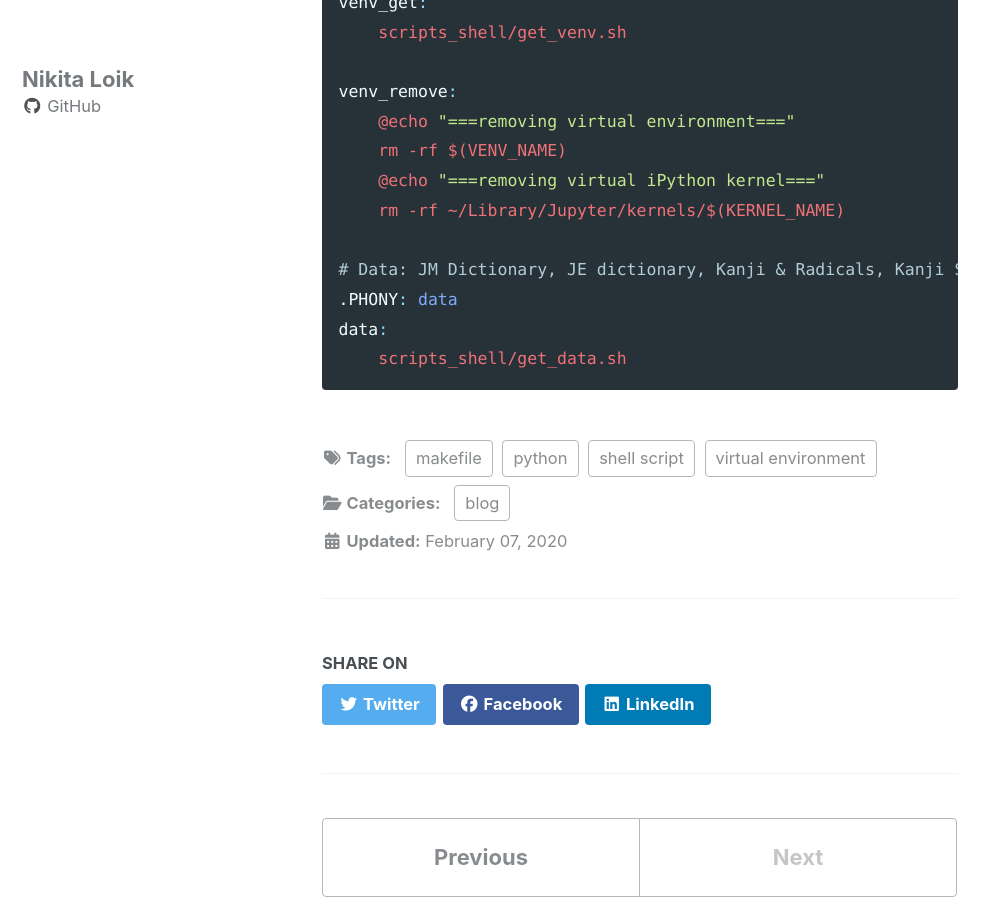
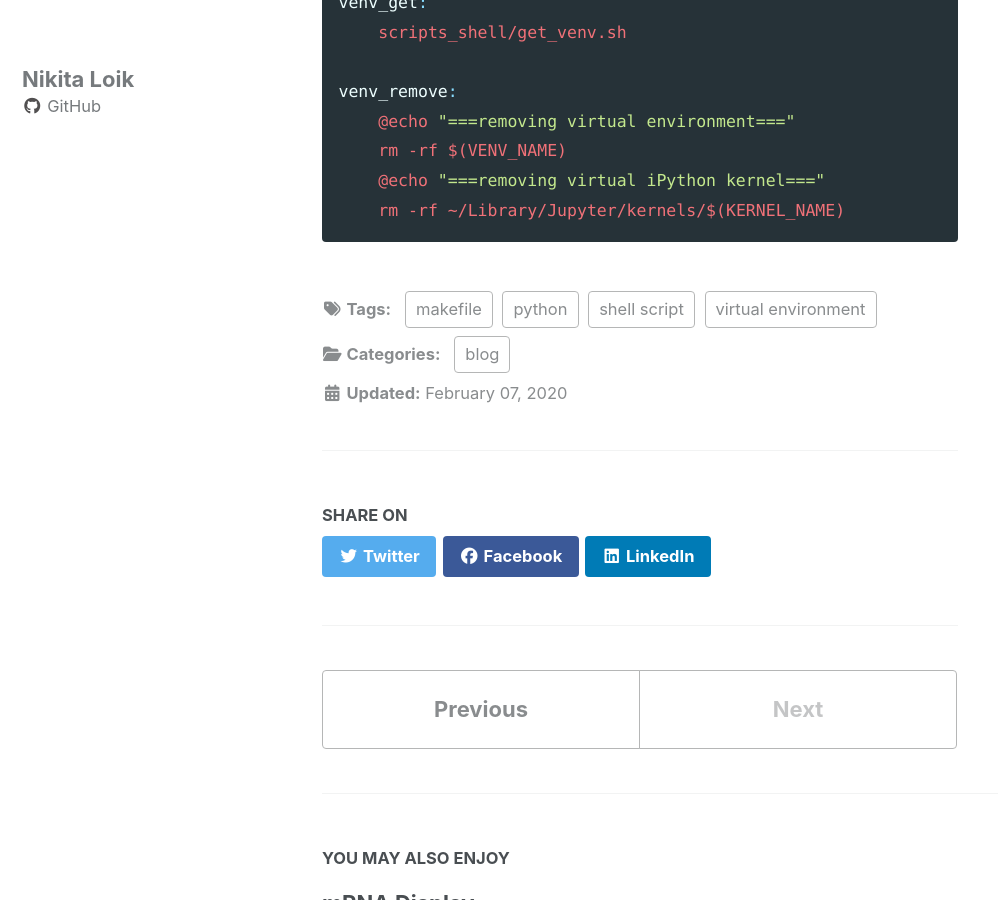
Before and after one commit to nikita-loik/one-datum-two-data, a Jekyll site: the page built from _posts/2020-02-07-python-virtual-environment.md, in a window 1280 px wide and 900 px high, scrolled down 2183 px. Shown: the whole window, without its empty margins (0-998 px from the left). Built offline with Jekyll 4.4.1, drawn with Linux system fonts in a browser that asks for light colours; cached includes are drawn as plain includes; nearby versions of some CDN libraries.

Commit message:
Remove bit about data copying

````diff
--- a/_posts/2020-02-07-python-virtual-environment.md
+++ b/_posts/2020-02-07-python-virtual-environment.md
@@ -82,11 +82,6 @@ venv_remove:
     rm -rf $(VENV_NAME)
     @echo "===removing virtual iPython kernel==="
     rm -rf ~/Library/Jupyter/kernels/$(KERNEL_NAME)
-
-# Data: JM Dictionary, JE dictionary, Kanji & Radicals, Kanji SVG, Kanji Dictionary, Examples.
-.PHONY: data
-data:
-    scripts_shell/get_data.sh
 ```
 
 [hitchhikers-guide-virtual-environments]: https://docs.python-guide.org/dev/virtualenvs/
````
